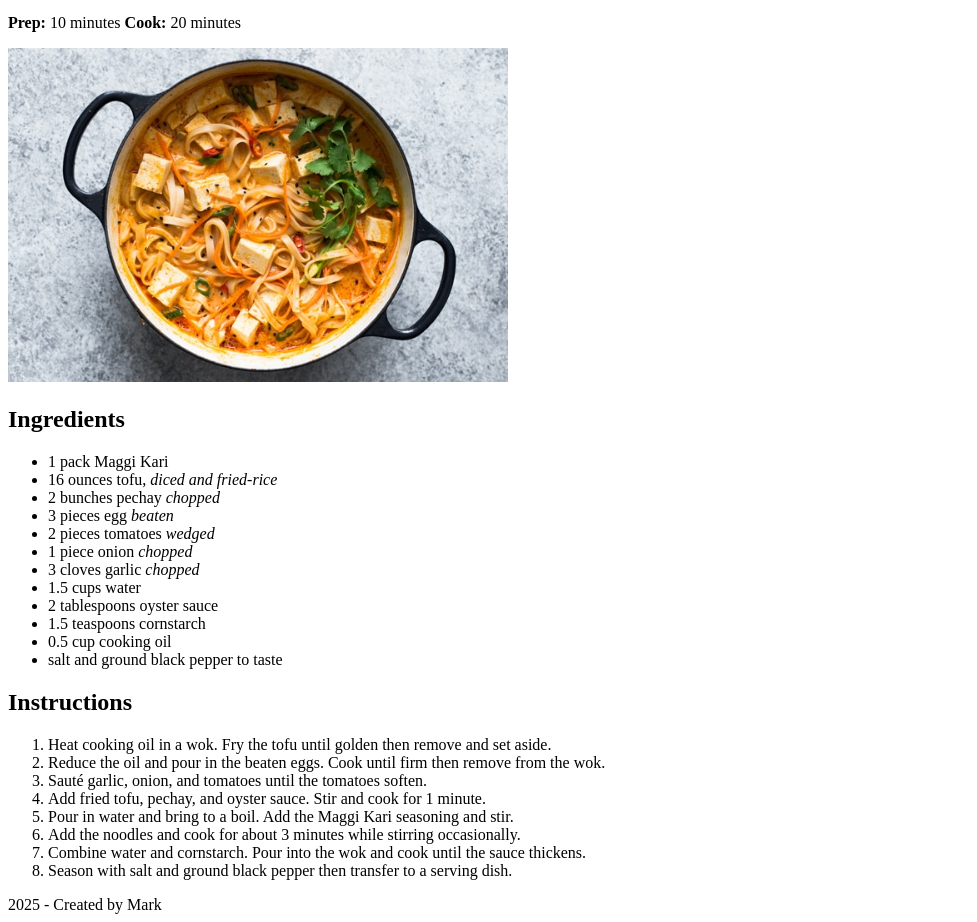
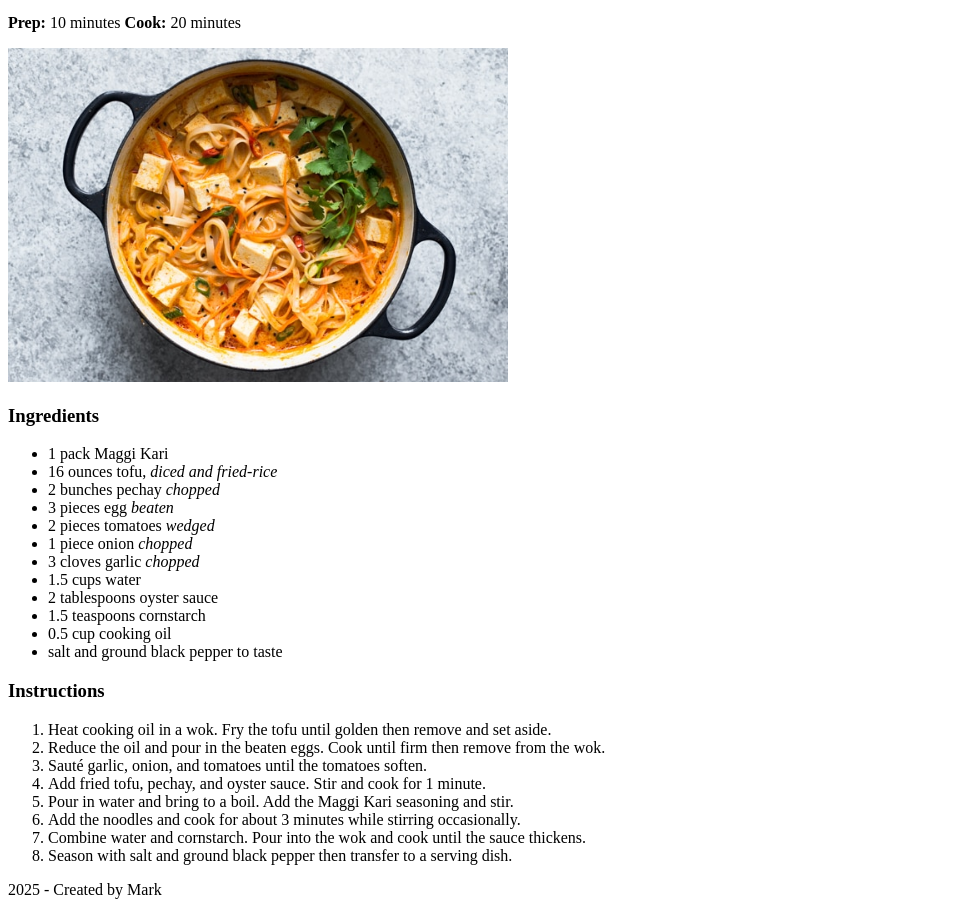
Before and after one commit to Praydchicken/odin-recipes, a plain HTML site: page recipes/curry-noodles.html in a window 1280 px wide. Shown: the part 173-1095 px from the top of the page, without its empty margins (0-977 px from the left). Drawn offline with Linux system fonts and the light colour scheme.

Commit message:
refactor(recipes): update heading tags

```diff
--- a/recipes/curry-noodles.html
+++ b/recipes/curry-noodles.html
@@ -18,7 +18,7 @@
         </section>
 
         <section>
-          <h2>Ingredients</h2>
+          <h3>Ingredients</h3>
           <ul>
             <li>1 pack Maggi Kari</li>
             <li>16 ounces tofu, <em>diced and fried-rice</em></li>
@@ -36,7 +36,7 @@
         </section>
 
         <section>
-          <h2>Instructions</h2>
+          <h3>Instructions</h3>
           <ol>
             <li>Heat cooking oil in a wok. Fry the tofu until golden then remove and set aside.</li>
             <li>Reduce the oil and pour in the beaten eggs. Cook until firm then remove from the wok.</li>
```
